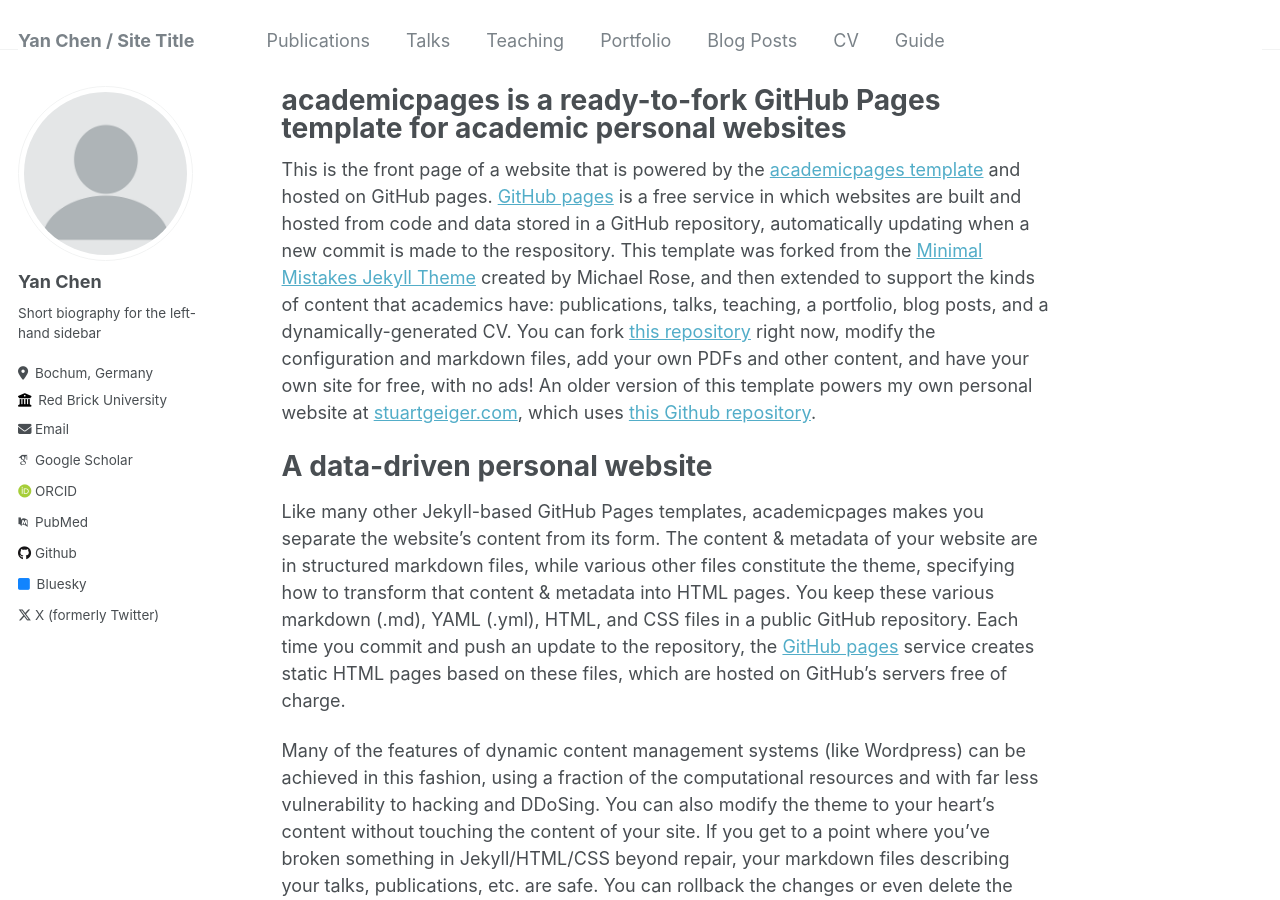
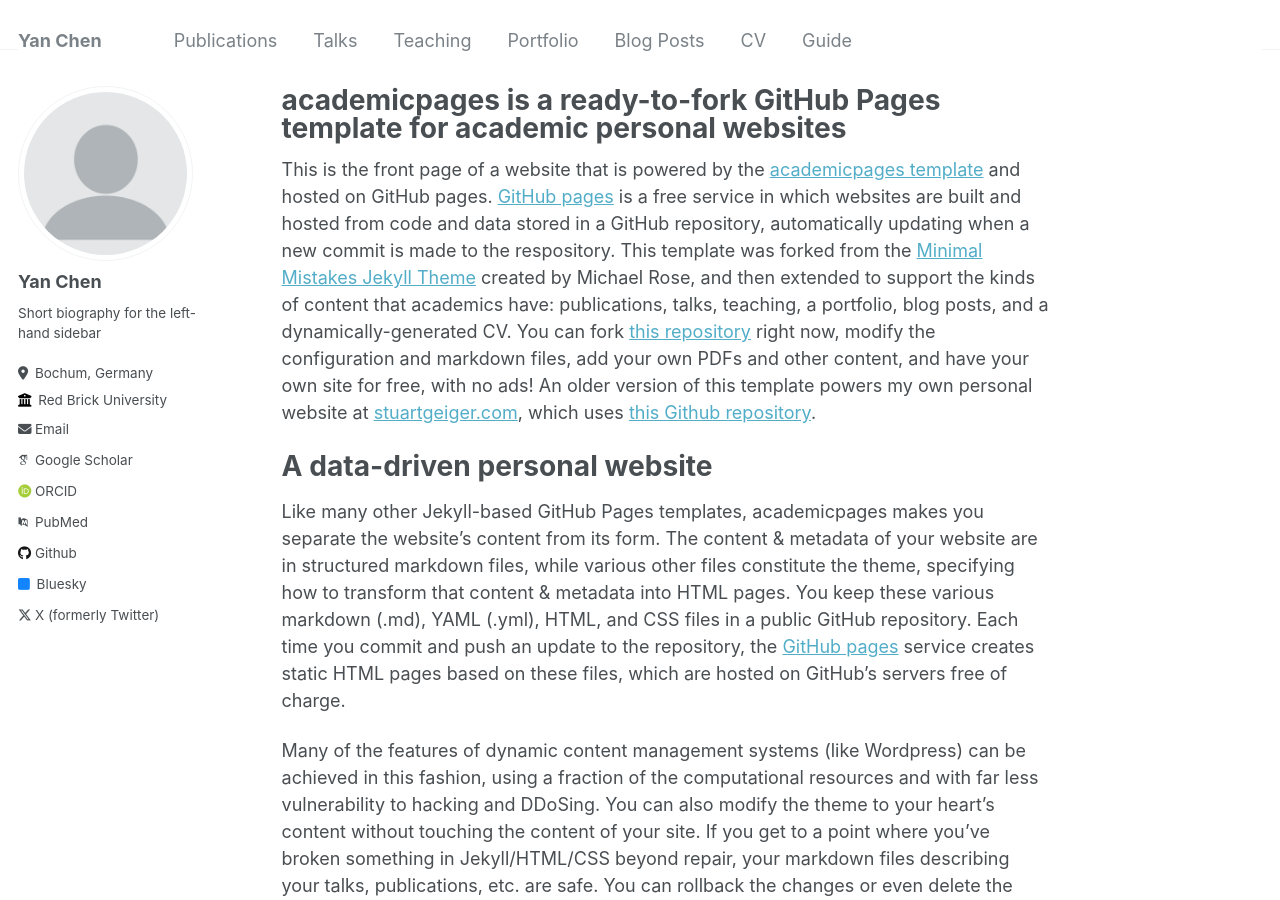
Before and after one commit to Yanni-Chen/Yanni-Chen.github.io, a Jekyll site: the page built from _pages/about.md, in a window 1280 px wide and 900 px high. Built offline with Jekyll 4.4.1, drawn with Linux system fonts in a browser that asks for light colours; some web fonts are replaced.

Commit message:
Update _config.yml

```diff
--- a/_config.yml
+++ b/_config.yml
@@ -8,7 +8,7 @@
 
 # Basic Site Settings
 locale                   : "en-US"
-title                    : "Yan Chen / Site Title"
+title                    : "Yan Chen"
 title_separator          : "-"
 name                     : &name "Your Name"
 description              : &description "personal description"
```
